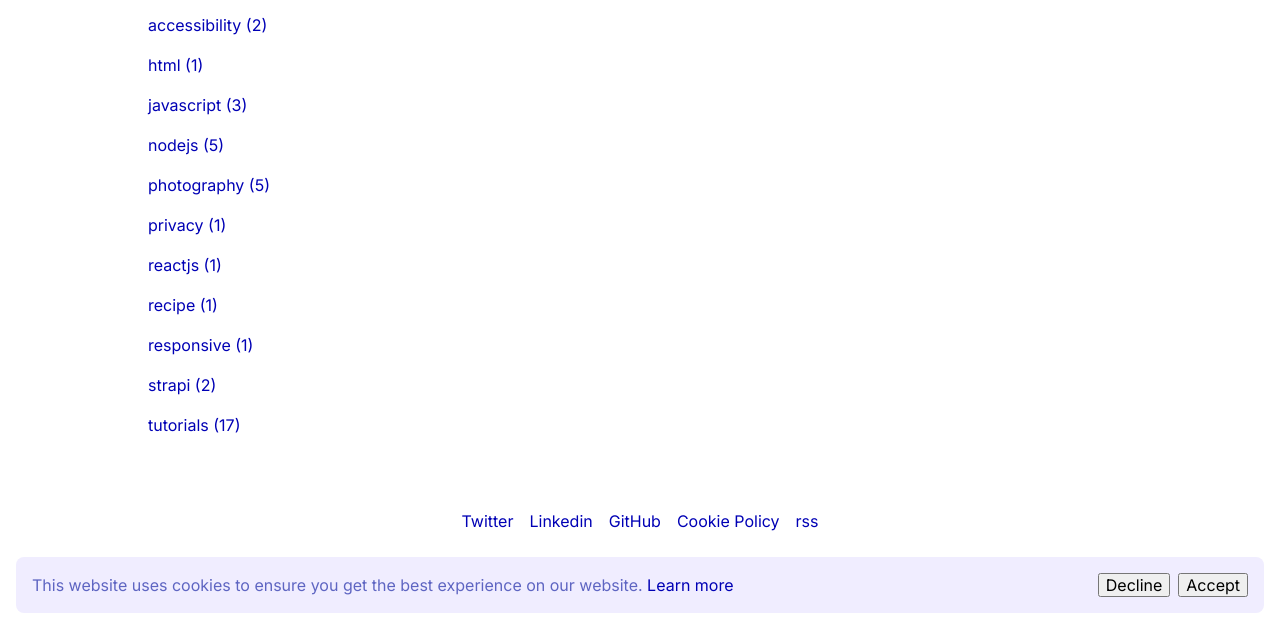
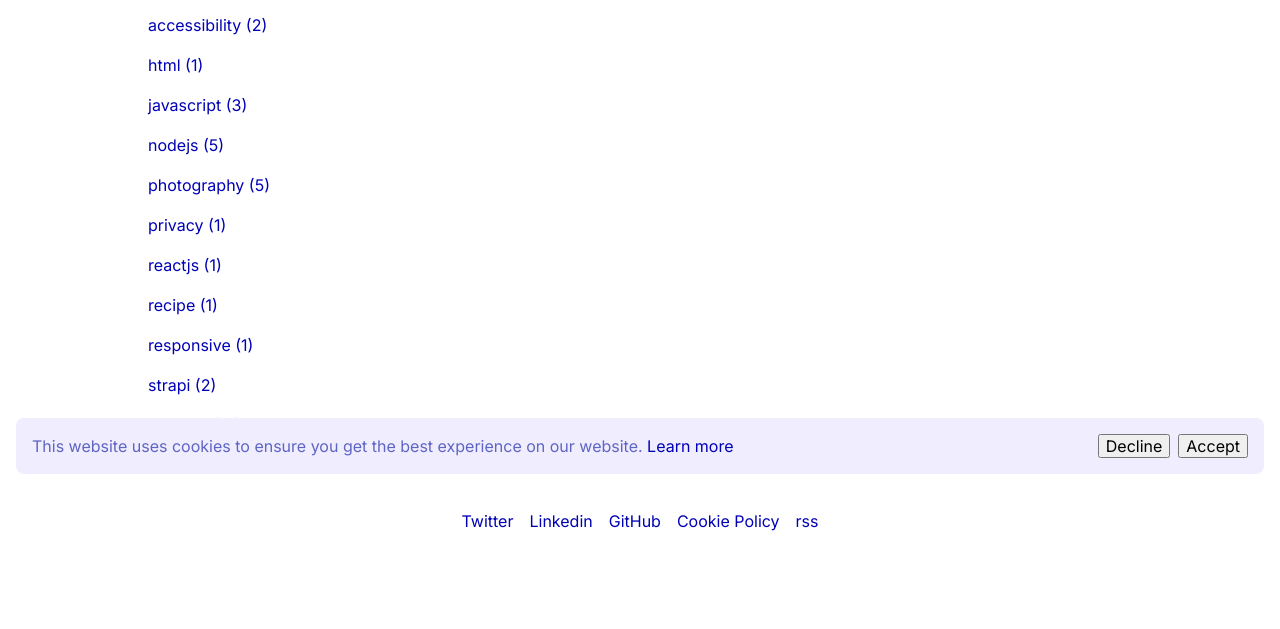
Before and after one commit to hasFlag/hasFlag.github.io, a Gatsby site: page /tags in a window 1280 px wide. Shown: the part 310-939 px from the top of the page. Built offline with nearby package versions, Linux system fonts and the light colour scheme; Gatsby itself is replaced by a stand-in of ours.

Commit message:
position issue

```diff
--- a/src/style.css
+++ b/src/style.css
@@ -87,7 +87,6 @@ body {
   font-size: var(--fontSize-1);
   color: var(--color-text);
   background-color: var(--color-bg);
-  position: relative;
 
   -webkit-transition: background-color 0.5s ease, color 0.5s ease;
   -moz-transition: background-color 0.5s ease, color 0.5s ease;
@@ -550,7 +549,7 @@ a.active {
 
 .cookie-banner {
   display: flex;
-  position: absolute;
+  position: fixed;
   background-color: var(--cookie-bg);
   border-color: rgb(94, 101, 194);
   border-radius: var(--spacing-2);
```
